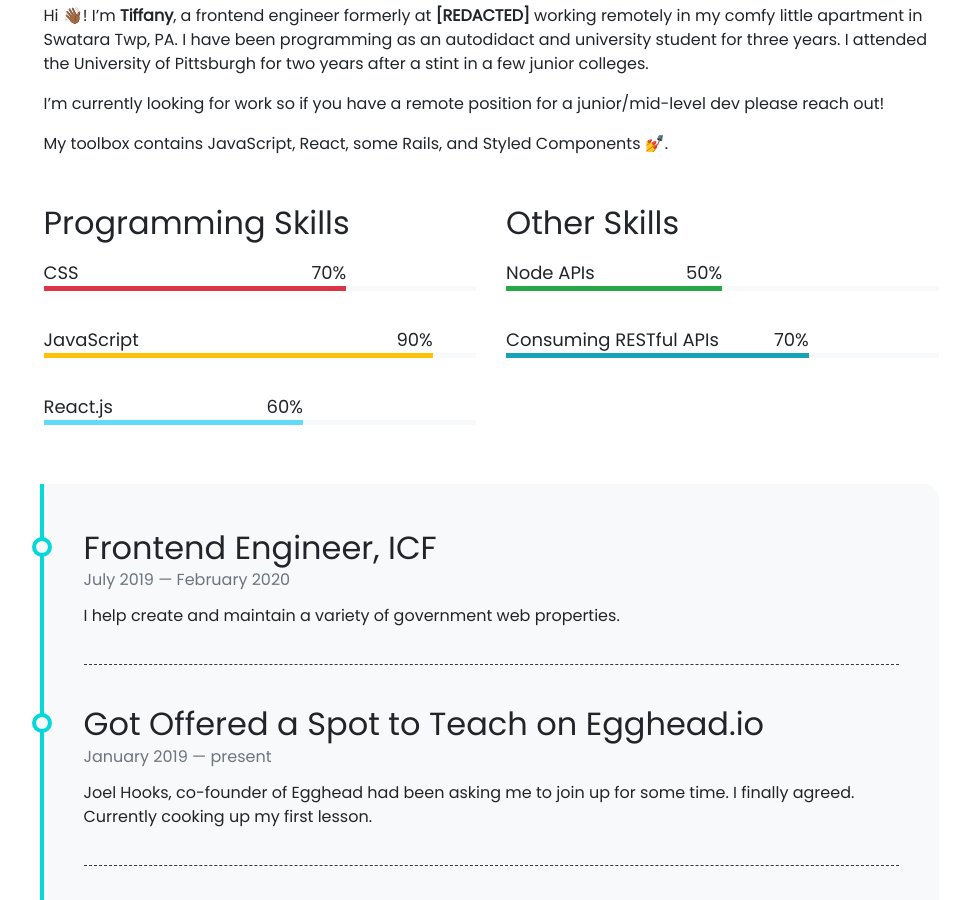
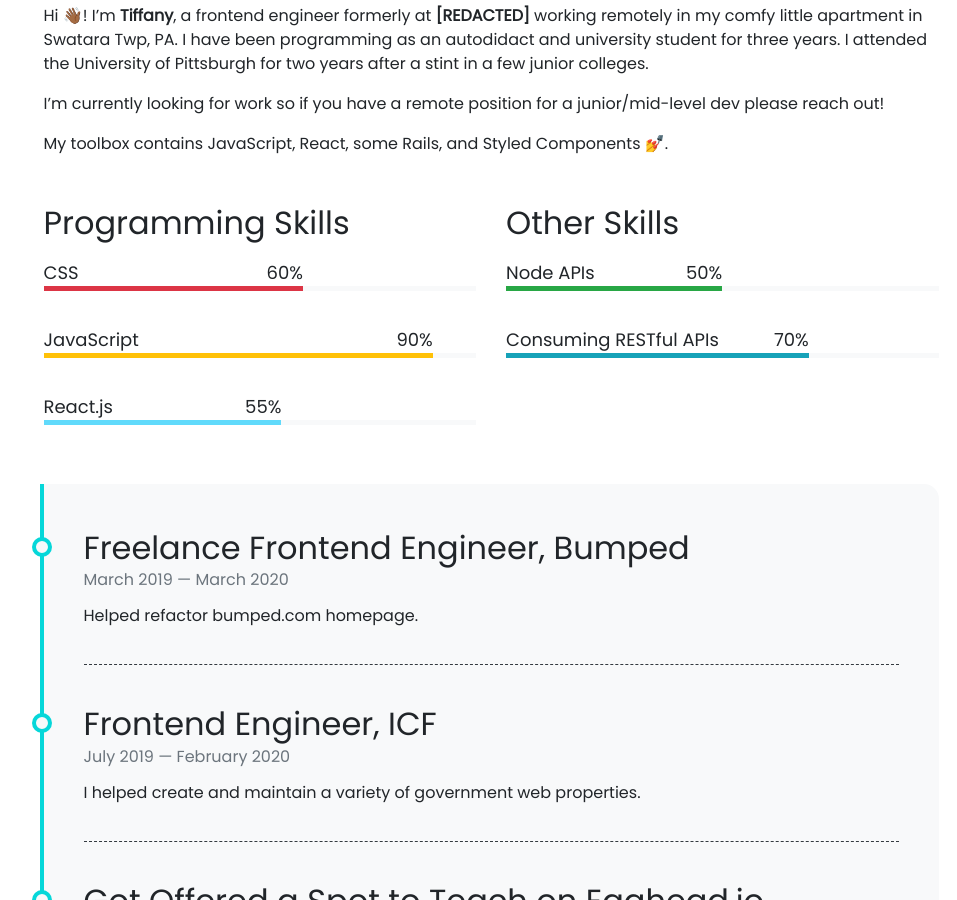
Before and after one commit to twhite96/portfolio-v5, a Jekyll site: the page built from pages/about.md, in a window 1280 px wide and 900 px high, scrolled down 206 px. Shown: the whole window, without its empty margins (149-1106 px from the left). Built offline with Jekyll 4.4.1, drawn with Linux system fonts in a browser that asks for light colours; nearby versions of some CDN libraries.

Commit message:
Add bumped.com project

```diff
--- a/_data/programming-skills.yml
+++ b/_data/programming-skills.yml
@@ -1,5 +1,5 @@
 - name: CSS
-  percentage: 70
+  percentage: 60
   color: danger
 
 - name: JavaScript
@@ -7,7 +7,7 @@
   color: warning
 
 - name: React.js
-  percentage: 60
+  percentage: 55
   color: react
 
 # - name:
--- a/_data/timeline.yml
+++ b/_data/timeline.yml
@@ -1,7 +1,12 @@
+- title: Freelance Frontend Engineer, Bumped
+  from: March 2019
+  to: March 2020
+  description: Helped refactor bumped.com homepage.
+
 - title: Frontend Engineer, ICF
   from: July 2019
   to: February 2020
-  description: I help create and maintain a variety of government web properties.
+  description: I helped create and maintain a variety of government web properties.
 
 - title: Got Offered a Spot to Teach on Egghead.io
   from: January 2019
```
Also changed, not shown: _projects/(1) bumped.com.md (added, +7 -0 lines), _projects/(2) faker data api frontend.md (renamed from _projects/(1) faker data api frontend.md), _projects/(3) faker api on glitch.md (renamed from _projects/(2) faker api on glitch.md), _projects/(4) pard0x.md (renamed from _projects/(3) pard0x.md), _projects/(5) wikiviewer.md (renamed from _projects/(4) wikiviewer.md).
